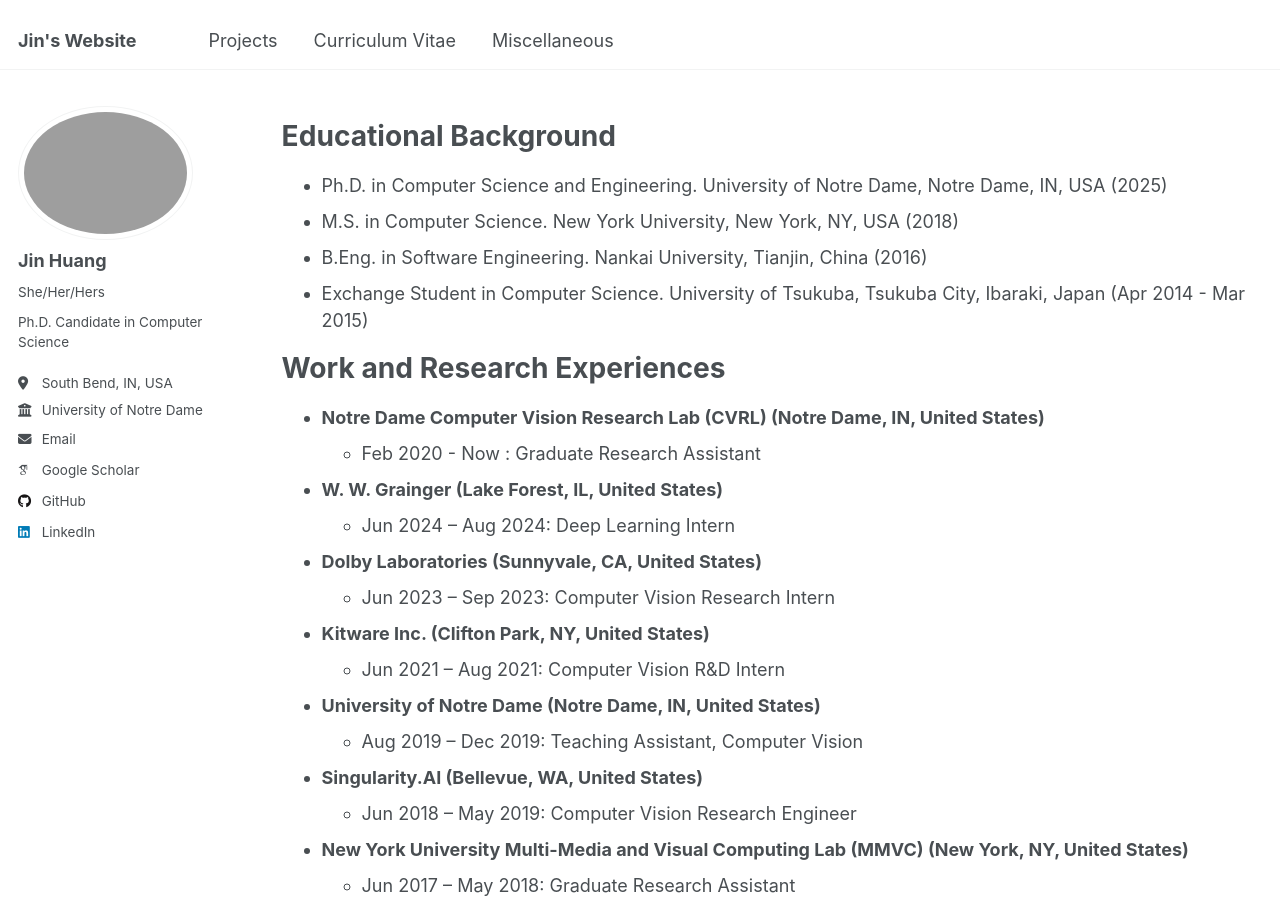
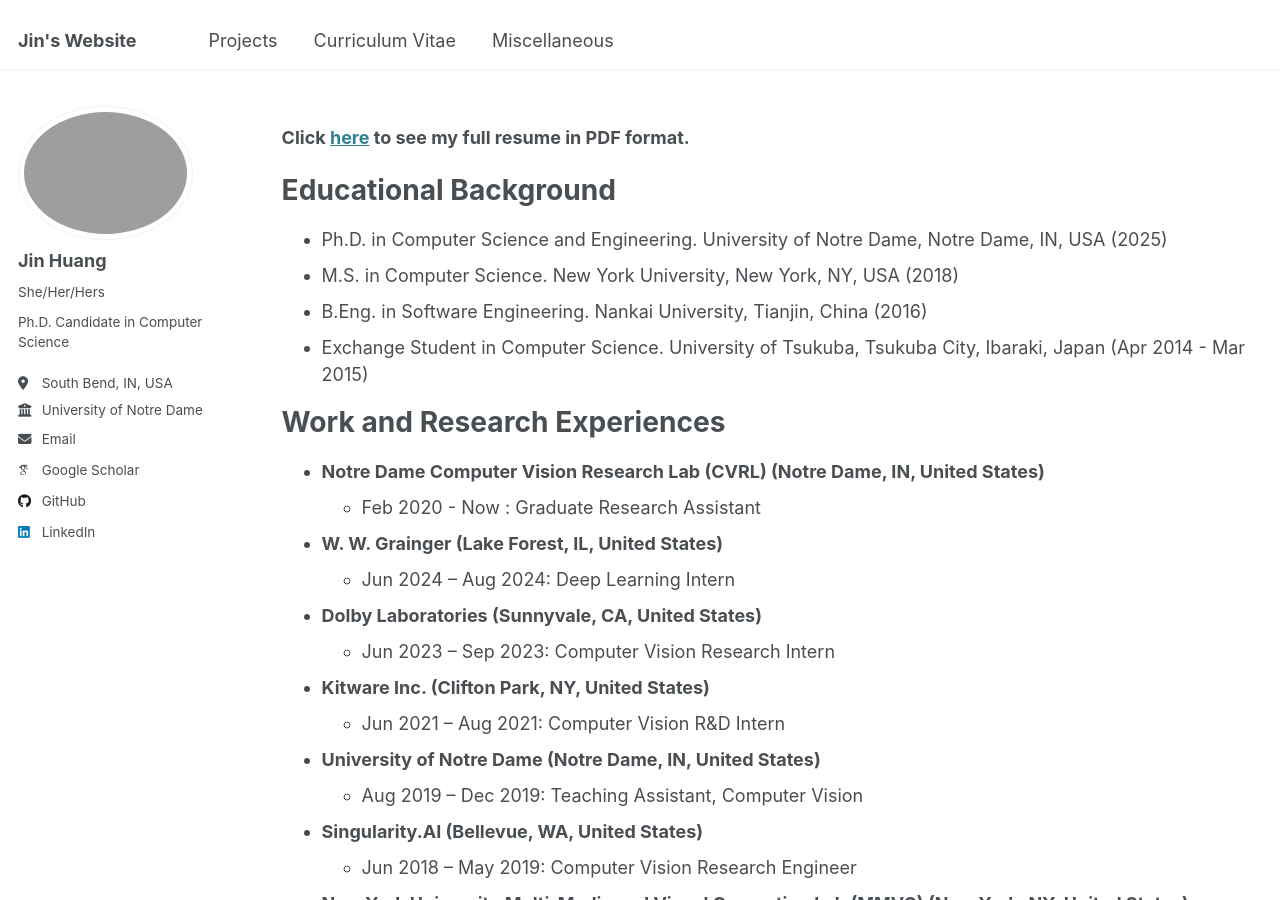
Before and after one commit to KiyoshiKAWASAKI/KiyoshiKAWASAKI.github.io, a Jekyll site: the page built from _pages/cv.md, in a window 1280 px wide and 900 px high. Built offline with Jekyll 4.4.1, drawn with Linux system fonts in a browser that asks for light colours; some web fonts are replaced.

Commit message:
Update resume link

```diff
--- a/_pages/cv.md
+++ b/_pages/cv.md
@@ -8,6 +8,8 @@ redirect_from:
 ---
 
 {% include base_path %}
+
+<p><b>Click <a href="https://drive.google.com/file/d/1TmpmIU2vHVsEx_pge2f_bzYzClQztFB5/view?usp=sharing" target="_blank">here</a> to see my full resume in PDF format.</b></p>
 
 Educational Background
 ======
```
